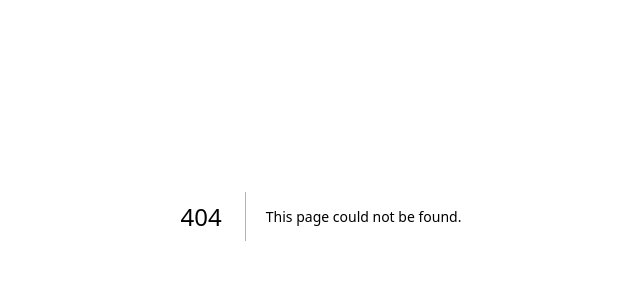
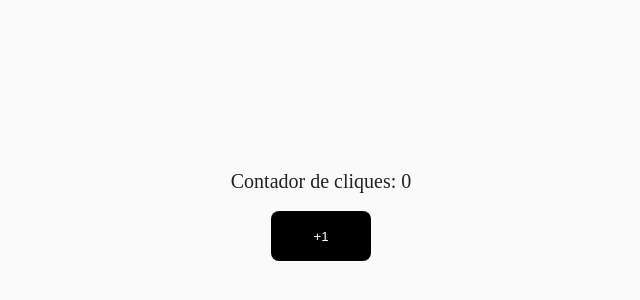
Before and after one commit to theopalma616-lab/aula-nextjs, a Next.js app: page /exemplos/ex-03 in a window 1280 px wide. Before the commit this address had no page. Shown: the part 194-494 px from the top of the page, without its empty margins (319-959 px from the left). Built offline with nearby package versions, Linux system fonts and the light colour scheme.

Commit message:
exemplo 3

```diff
--- /dev/null
+++ b/src/app/exemplos/ex-03/page.jsx
@@ -0,0 +1,20 @@
+'use client'
+
+import { useState } from "react";
+import styles from "./page.module.css"
+
+export default function Exemplo03() {
+
+    const [num, setNum] = useState(0);
+
+    function handleIncrementa () {
+        setNum(num + 1);
+    }
+
+    return (
+        <div className={styles.container}>
+            <label>{`Contador de cliques: ${num}`}</label>
+            <button onClick={() => handleIncrementa()} className={styles.button}>+1</button>
+        </div>
+    );
+}
--- /dev/null
+++ b/src/app/exemplos/ex-03/page.module.css
@@ -0,0 +1,19 @@
+.container{
+    flex-direction: column;
+    display: flex;
+    align-items: center;
+    justify-content: center;
+    height: 100vh;
+
+}
+.container label{
+    font-size: 20px;
+    padding-bottom: 20px;
+}
+
+.button{
+    background-color: black;
+    height: 50px;
+    width: 100px;
+    cursor: pointer;
+}
--- a/src/app/page.jsx
+++ b/src/app/page.jsx
@@ -8,6 +8,7 @@ function Home() {
         <h1>Exemplos</h1>
         <Link href="/exemplos/ex-01">Exemplo 1 </Link>
         <Link href="/exemplos/ex-02">Exemplo 2 </Link>
+        <Link href="/exemplos/ex-03">Exemplo 3 </Link>
       </div>
       <div className={styles.containerListas}>
         <h1>Atividades</h1>
```
Also changed, not shown: src/app/atividades/atv-01/page.jsx (+1 -1 lines).
